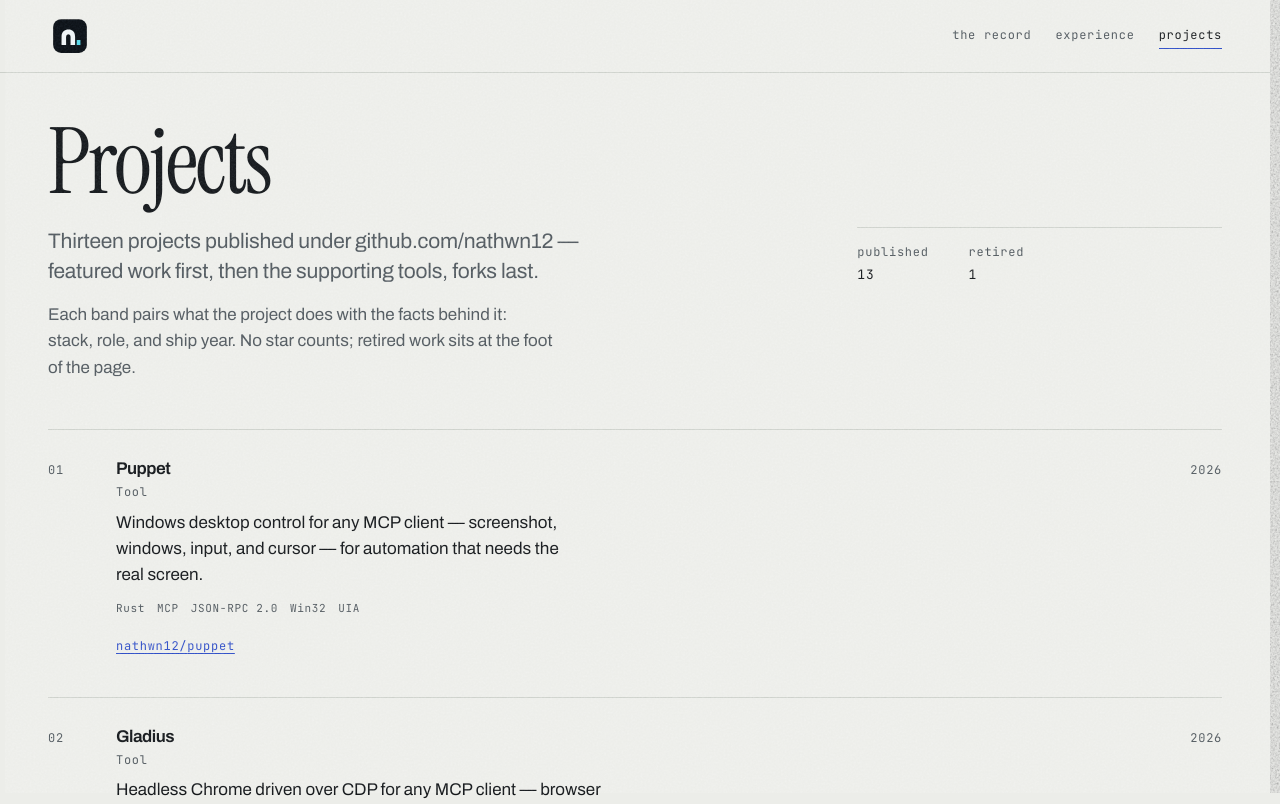
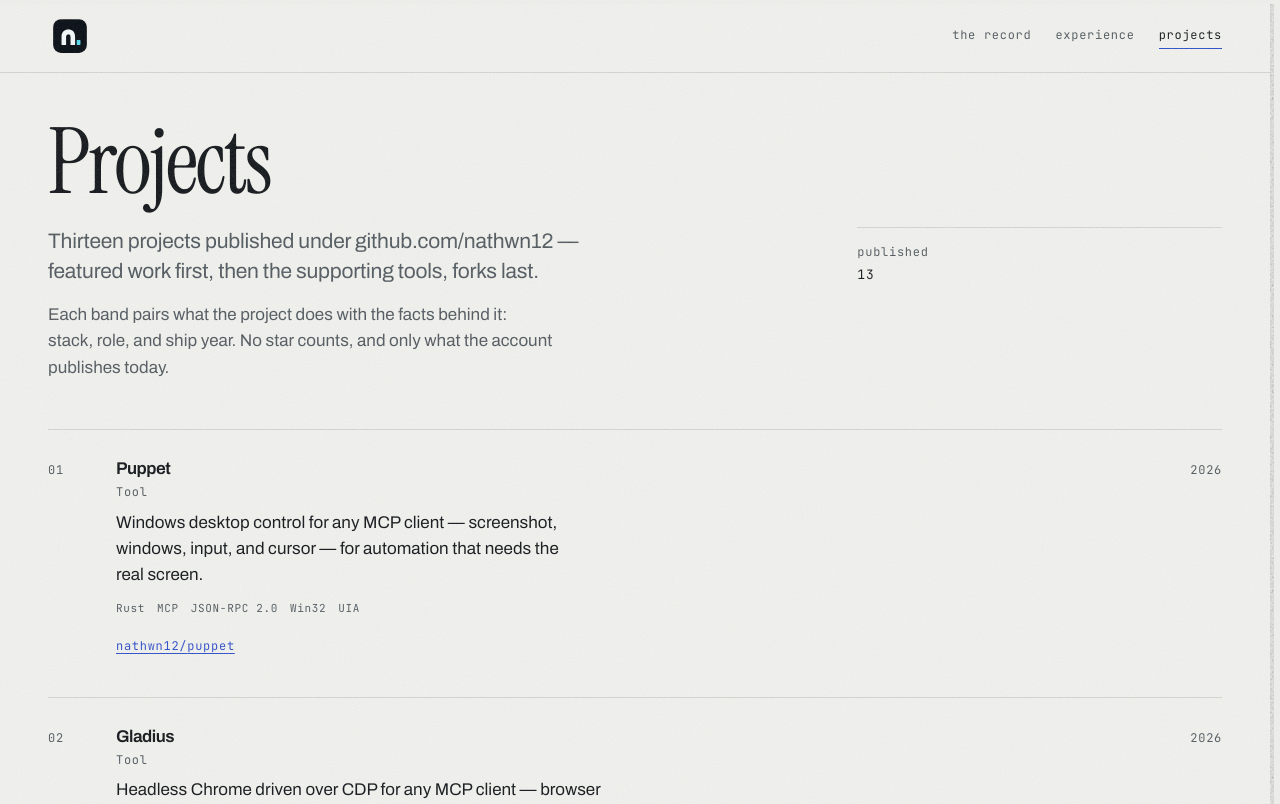
Before and after one commit to nathwn12/nathwn12.github.io, a React (Vite) app: page /projects in a window 1280 px wide. Shown: the top 804 px of the page. Built offline with nearby package versions, Linux system fonts and the light colour scheme.

Commit message:
fix(projects): list only what the account publishes today

```diff
--- a/src/components/Projects.tsx
+++ b/src/components/Projects.tsx
@@ -1,5 +1,4 @@
 import {
-  archived,
   projects,
   projectsLede,
   projectsSupport,
@@ -20,16 +19,11 @@ import { RouteLink, SectionLink } from "../lib/router";
  * a real anchor whose accessible name says where it goes — the repository path,
  * plus that it opens in a new tab — and never "here".
  *
- * A fork states its upstream in the row instead of hiding it, and the retired
- * project sits below a seam in the one alarm colour the page spends, marked
- * retired with its deprecation date. No screenshots are faked; the row is the
+ * A fork states its upstream in the row instead of hiding it. Only what the
+ * account publishes today is listed: a private or archived repository is not
+ * history, it is a dead link. No screenshots are faked; the row is the
  * evidence.
  */
-
-/** The deprecation date an archived entry's own reason states. */
-function retiredOn(reason: string): string | null {
-  return reason.match(/\d{4}-\d{2}-\d{2}/)?.[0] ?? null;
-}
 
 export default function Projects() {
   return (
@@ -58,12 +52,6 @@ export default function Projects() {
                 <dt className="data text-[color:var(--rec-ink-muted)]">published</dt>
                 <dd className="data--lg data tnum text-[color:var(--rec-ink)]">
                   {projects.length}
-                </dd>
-              </div>
-              <div className="grid gap-y-1">
-                <dt className="data text-[color:var(--rec-ink-muted)]">retired</dt>
-                <dd className="data--lg data tnum text-[color:var(--rec-ink)]">
-                  {archived.length}
                 </dd>
               </div>
             </dl>
@@ -150,56 +138,6 @@ export default function Projects() {
             })}
           </ol>
 
-          {archived.length > 0 && (
-            <div className="mt-16 border-t border-[color:var(--rec-rule)] pt-12">
-              <h2 className="text-[length:var(--rec-text-title)] leading-[1.12] font-semibold tracking-[-0.01em]">
-                Retired
-              </h2>
-
-              <div className="mt-3 grid gap-y-2">
-                {archived.map((entry) => {
-                  const retiredOnDate = retiredOn(entry.reason);
-                  return (
-                    <div
-                      key={entry.dir}
-                      className="grid grid-cols-[minmax(0,1fr)_5.5rem] gap-x-6 gap-y-2 md:grid-cols-[2.25rem_minmax(0,1fr)_5.5rem] md:gap-x-8"
-                    >
-                      <div className="md:col-start-2 md:row-start-1">
-                        <p className="data text-[color:var(--rec-alarm)]">
-                          retired
-                        </p>
-                        <h3 className="mt-1 text-[1.0625rem] leading-[1.3] font-semibold text-[color:var(--rec-alarm)]">
-                          {entry.name}
-                        </h3>
-                        <p className="prose mt-1 text-[color:var(--rec-ink-muted)]">
-                          {entry.reason}
-                        </p>
-                        <a
-                          href={entry.url}
-                          target="_blank"
-                          rel="noopener noreferrer"
-                          className="data mt-2 inline-flex min-h-[2.75rem] items-center text-[color:var(--rec-alarm)] underline decoration-1 underline-offset-[0.25em] transition-colors duration-[140ms] hover:decoration-current"
-                        >
-                          nathwn12/{entry.dir}
-                          <span className="sr-only">
-                            {" "}
-                            on GitHub, opens in a new tab
-                          </span>
-                        </a>
-                      </div>
-
-                      {retiredOnDate && (
-                        <p className="data tnum col-start-2 row-start-1 justify-self-end text-[color:var(--rec-alarm)] md:col-start-3 md:row-start-1 md:pt-1">
-                          {retiredOnDate}
-                        </p>
-                      )}
-                    </div>
-                  );
-                })}
-              </div>
-            </div>
-          )}
-
           <div className="mt-12 flex flex-wrap items-center gap-x-7 gap-y-2 border-t border-[color:var(--rec-rule)] pt-8">
             <SectionLink section="contact" className="button">
               {CONTACT_CTA}
--- a/src/content/projects.ts
+++ b/src/content/projects.ts
@@ -427,42 +427,21 @@ export const metaRepos: MetaRepo[] = [
   },
 ];
 
-/**
- * Retired work — history, never current work. `oc-todo` was archived on
- * 2026-10-21 and stays listed here so the record is complete without reading
- * as live. Typed plainly, not projected through ProjectSchema: that schema
- * describes live production entries (it demands a description, tech, stats,
- * and a PRODUCTION/SHIPPED status), and forcing an archived one-line record
- * through it would be model work for no validation gain.
- */
-export interface ArchivedProject {
-  name: string;
-  dir: string;
-  url: string;
-  year: string;
-  reason: string;
-}
-
-export const archived: ArchivedProject[] = [
-  {
-    name: "OC Todo",
-    dir: "oc-todo",
-    url: "https://github.com/nathwn12/oc-todo",
-    year: "2025",
-    reason:
-      "Archived 2026-10-21 — OpenCode 2.1 restored the built-in todowrite. See EOL.md.",
-  },
-];
+/* Archived, private and retired repositories are NOT listed here. The list is
+ * exactly what the live account publishes: public, non-archived. A repository
+ * that goes private or gets archived disappears from this page on the next
+ * probe, because `scripts/probe-repos.mjs --check` fails on the difference.
+ * History is not current work, and a dead link on a portfolio is a lie. */
 
 /** Route lede: selection criteria (public repos under the owner) and reading
     order (featured first). Never restates the title, and counts the projects
     the page actually renders. */
 export const projectsLede = `${cap(countWords(projects.length))} projects published under github.com/nathwn12 — featured work first, then the supporting tools, forks last.`;
 
-/** Route support line: what each band carries, and the two rules that keep it
-    honest (no star counts, retired work separated). */
+/** Route support line: what each band carries, and the rules that keep it
+    honest (no star counts, and only what the account publishes today). */
 export const projectsSupport =
-  "Each band pairs what the project does with the facts behind it: stack, role, and ship year. No star counts; retired work sits at the foot of the page.";
+  "Each band pairs what the project does with the facts behind it: stack, role, and ship year. No star counts, and only what the account publishes today.";
 
 /** Landing teaser lede: what the three rows are and where a title leads. */
 export const workTeaserLede =
```
Also changed, not shown: 1 other file (tests, documents, lock files or other folders).
